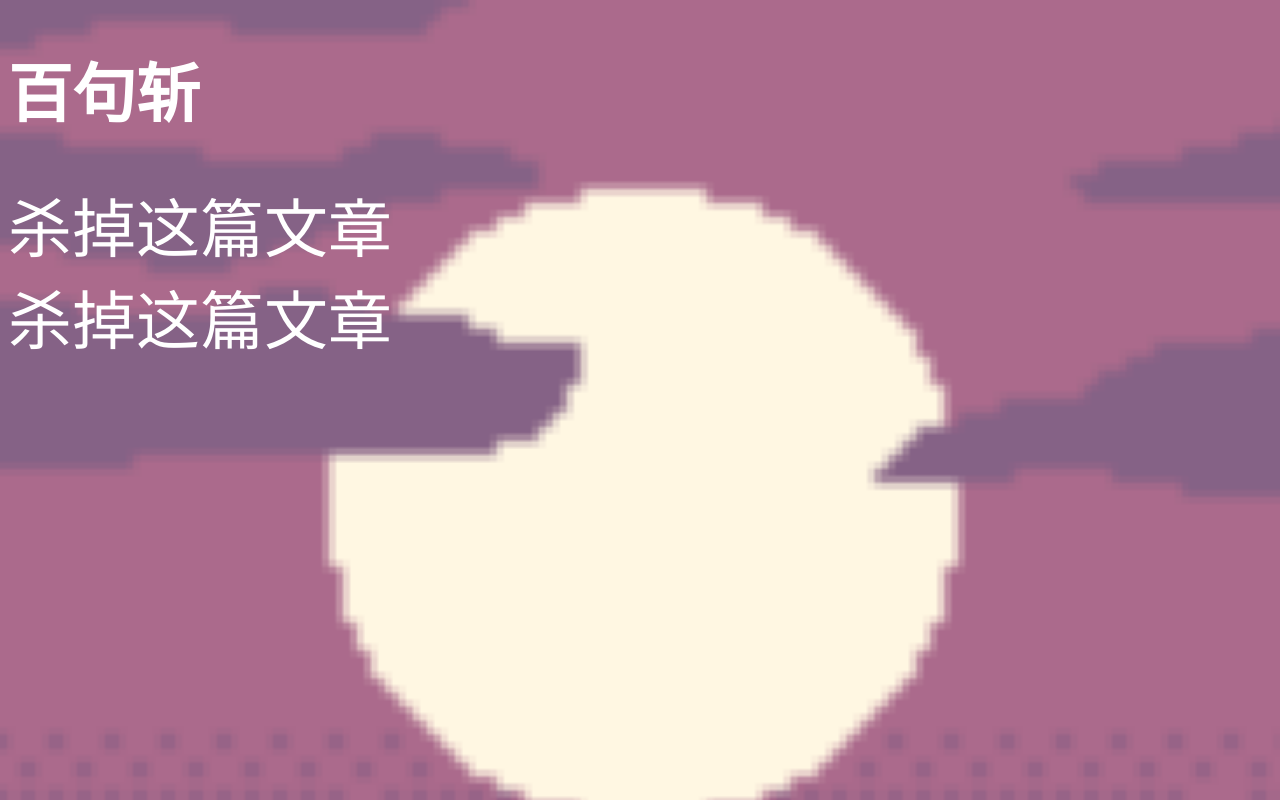
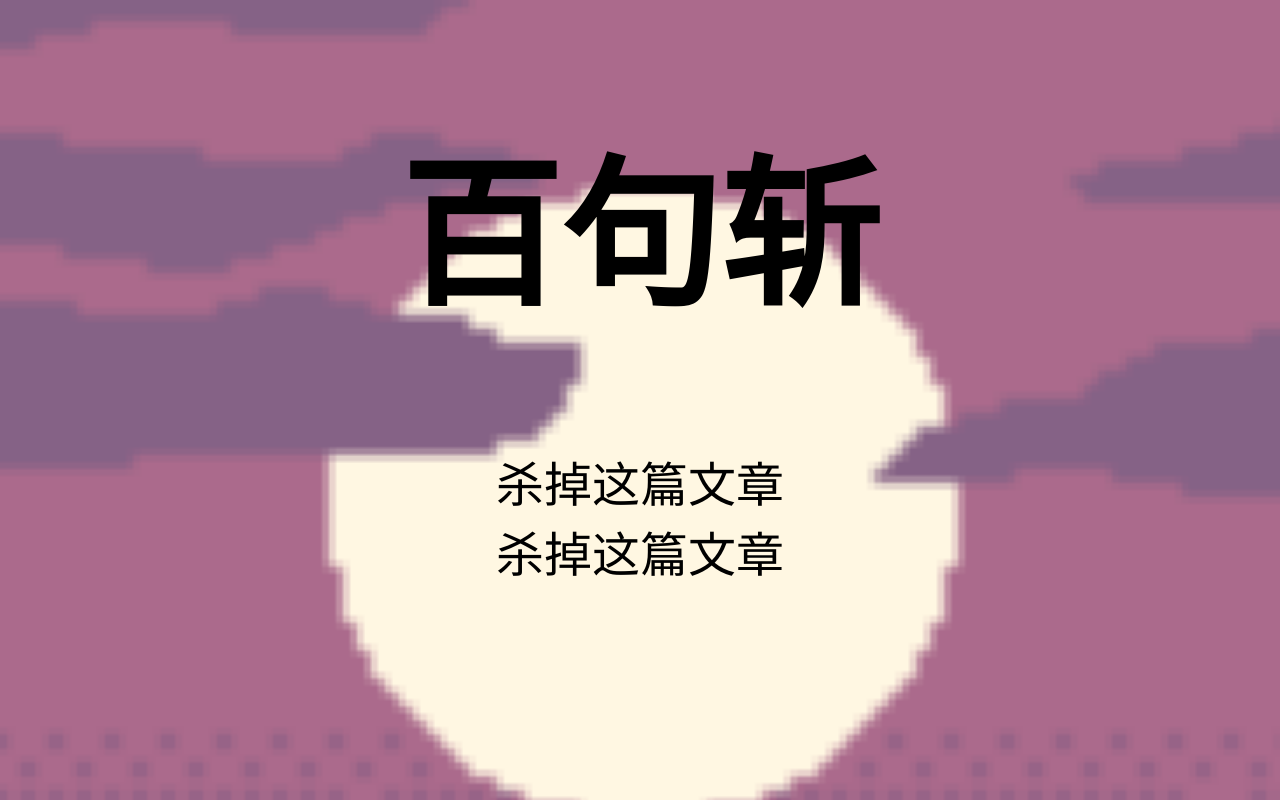
Before and after one commit to liamylian2022/fox-reading, a plain HTML site: page index.html in a window 1280 px wide. Drawn offline with Linux system fonts and the light colour scheme.

Commit message:
change index

```diff
--- a/index-css.css
+++ b/index-css.css
@@ -1,7 +1,3 @@
-* {
-    font-size: 2rem;
-}
-
 body {
   background-image: url("./mountain2.png");
   background-size: cover;
@@ -9,10 +5,16 @@ body {
 
 h1 {
   font-family: serif;
-  color: white;
+  color: black;
+  font-size: 10rem;
 }
 
 a {
-  color: white;
+  color: black;
   text-decoration: none;
+  font-size: 3rem;
 }
+
+.center {
+  text-align: center;
+}
--- a/index.html
+++ b/index.html
@@ -5,7 +5,7 @@
     <title></title>
     <link rel="stylesheet" href="./index-css.css">
   </head>
-  <body>
+  <body class="center">
     <h1>百句斩</h1>
     <a href="./article1-cn.html">杀掉这篇文章</a><br>
     <a href="./article1-cn.html">杀掉这篇文章</a><br>
```
